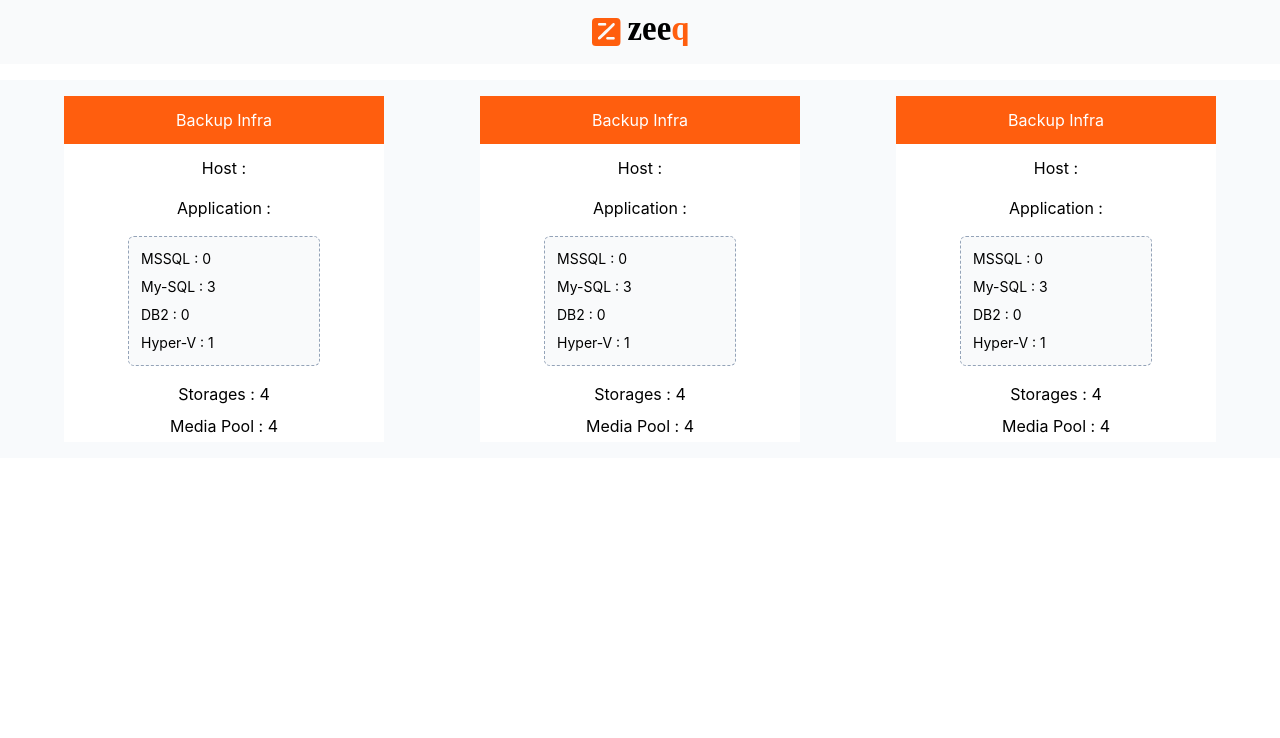
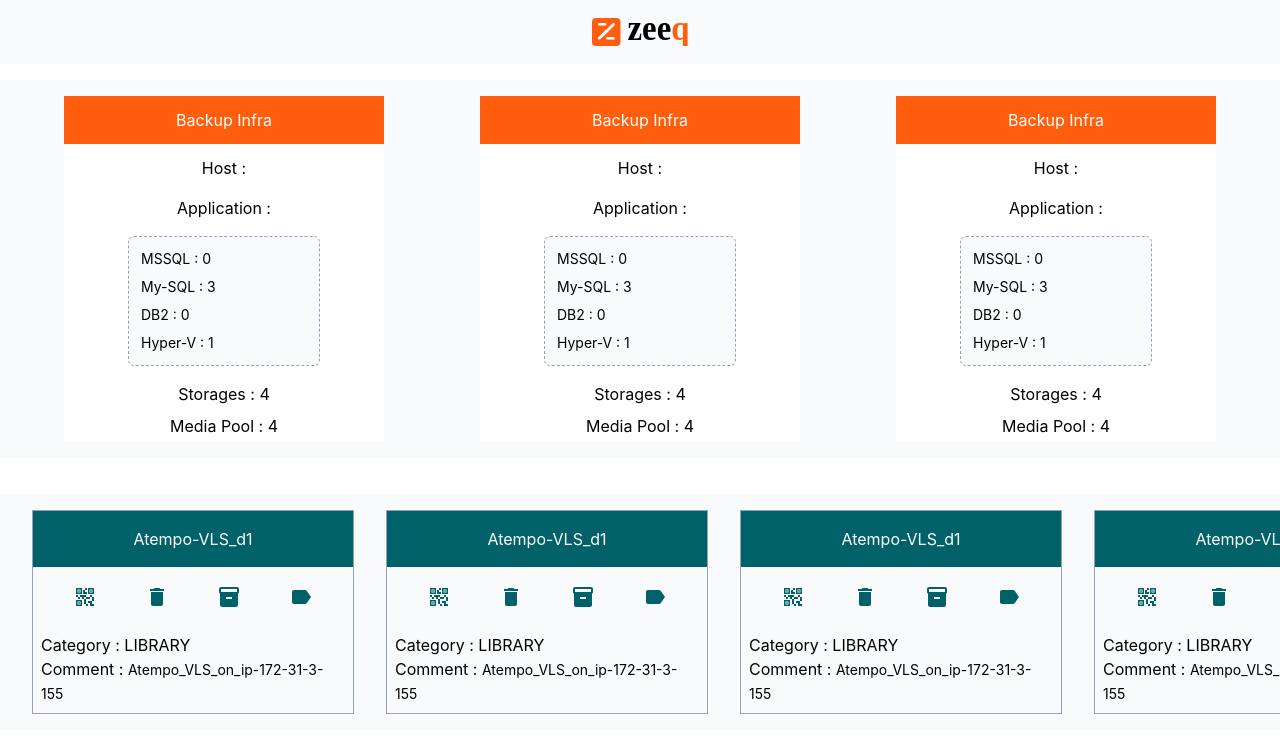
Before and after one commit to choudharysidharth082000/ZeeqTinaDash, a Next.js app: page / in a window 1280 px wide. Shown: the top 738 px of the page. Built offline with nearby package versions, Linux system fonts and the light colour scheme; no server answers.

Commit message:
added some more files

```diff
--- /dev/null
+++ b/components/CardAgent.jsx
@@ -0,0 +1,35 @@
+import React from "react";
+import QrCode2Icon from "@mui/icons-material/QrCode2";
+import DeleteIcon from "@mui/icons-material/Delete";
+import LabelIcon from "@mui/icons-material/Label";
+import InventoryIcon from "@mui/icons-material/Inventory";
+
+const CardAgent = () => {
+  return (
+    <div className="containorCard border border-slate-400 mx-4">
+      <div className="heading w-80 text-white bg-[#006169] flex justify-center p-4 items-center transition-all cursor-pointer flex-col">
+        <h1>Atempo-VLS_d1</h1>
+      </div>
+      <div className="middle w-80 p-4 flex justify-around items-center text-[#006169]">
+        <button>
+          <QrCode2Icon />
+        </button>
+        <button>
+          <DeleteIcon />
+        </button>
+        <button>
+          <InventoryIcon />
+        </button>
+        <button>
+          <LabelIcon />
+        </button>
+      </div>
+      <div className="description flex flex-col justify-center p-2 w-80">
+        <h2>Category : LIBRARY</h2>
+        <h2 className="">Comment : <span className="text-sm">Atempo_VLS_on_ip-172-31-3-155</span></h2>
+      </div>
+    </div>
+  );
+};
+
+export default CardAgent;
--- a/pages/index.js
+++ b/pages/index.js
@@ -2,6 +2,8 @@
 import Navbar from "../components/Navbar";
 import https from "https";
 import Card from "../components/Card";
+import CardAgent from "../components/CardAgent";
+import KeyboardArrowRightIcon from '@mui/icons-material/KeyboardArrowRight';
 import axios from "axios";
 import { useState, useEffect } from "react";
 
@@ -24,14 +26,23 @@
     fetchData();
   }, []);
   return (
-    <div className="containor flex flex-col items-center h-screen">
+    <div className="containor flex flex-col items-center h-full">
       <Navbar />
       <div className="middleSlider w-full p-4 bg-slate-50 my-4 md:flex justify-around items-center md:overflow-x-scroll sm:flex">
         <Card host={data.countAgent} application={data.countApplication} />
         <Card host={data.countAgent} application={data.countApplication}/>
         <Card host={data.countAgent} application={data.countApplication}/>
       </div>
+      <div className="agentShowCase w-full p-4 my-5 bg-gray-50 flex justify-around items-center overflow-y-scroll">
+        <CardAgent />
+        <CardAgent />
+        <CardAgent />
+        <CardAgent />
+        <CardAgent />
+        <CardAgent />
+      </div>
     </div>
+
   );
 };
 
--- a/styles/globals.css
+++ b/styles/globals.css
@@ -9,6 +9,9 @@
     Ubuntu, Cantarell, Fira Sans, Droid Sans, Helvetica Neue, sans-serif;
 }
 .middleSlider::-webkit-scrollbar {
+  display: none;
+}
+.agentShowCase::-webkit-scrollbar {
   display: none;
 }
 .containorBody::-webkit-scrollbar {
```
